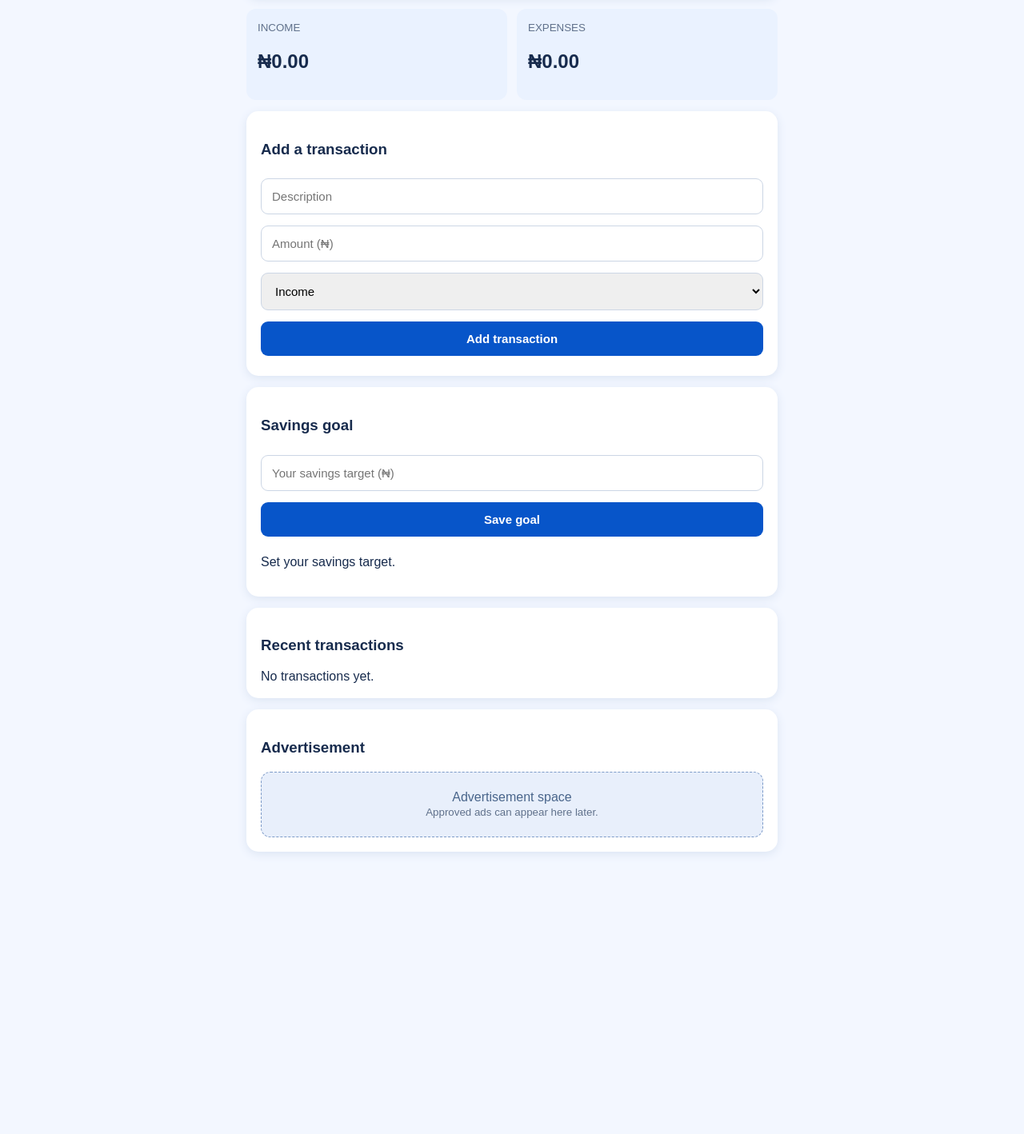
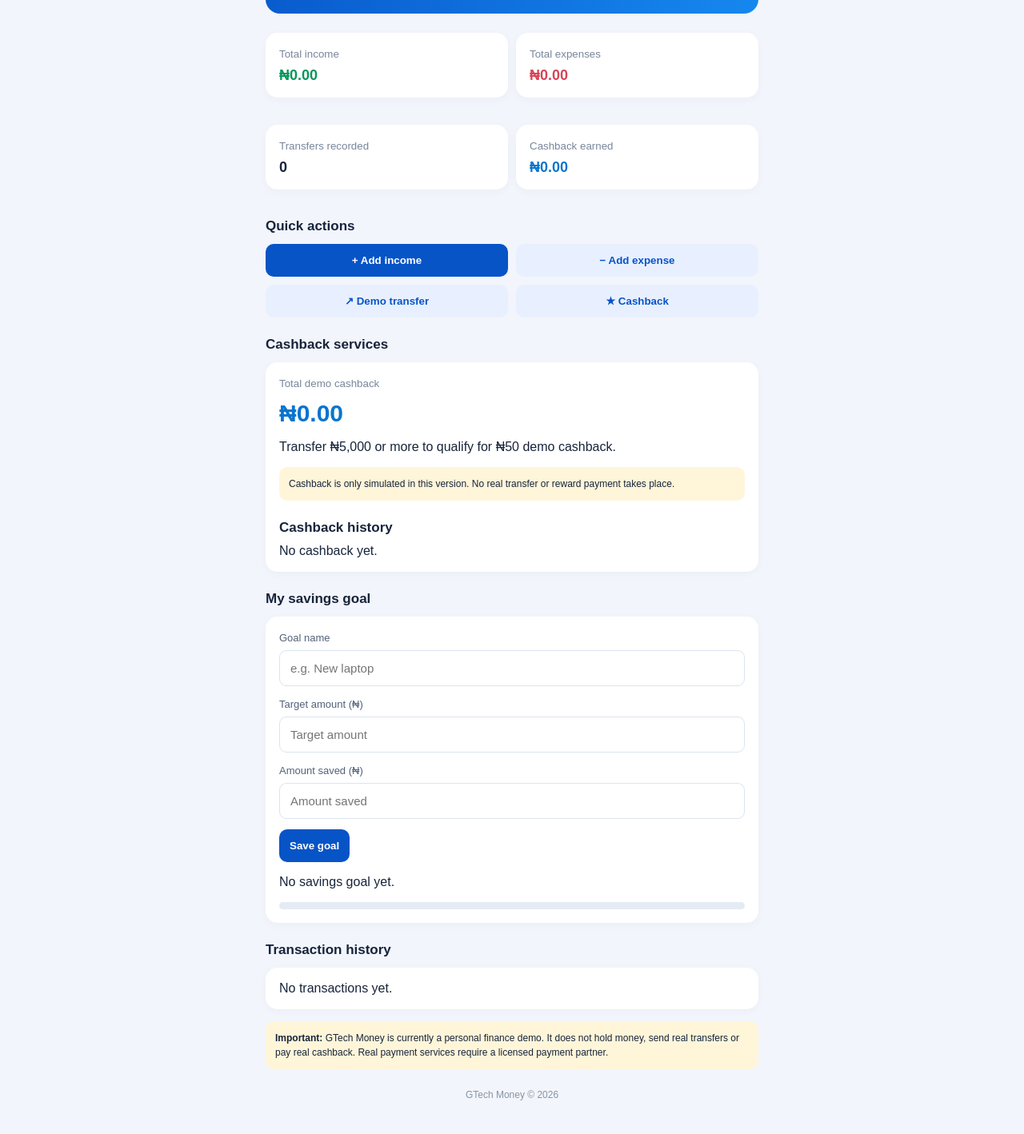
Before and after one commit to gboyxx36-alt/gboyxx36-alt.github.io, a plain HTML site: page index.html in a window 1280 px wide. Shown: the part 258-1676 px from the top of the page at 80% size. Before the commit the page ends 1355 px from the top, so only its background shows below. Drawn offline with Linux system fonts and the light colour scheme.

Commit message:
Update index.html

```diff
--- a/index.html
+++ b/index.html
@@ -3,184 +3,238 @@
 <html lang="en">
 <head>
 <meta charset="UTF-8">
-<meta name="viewport" content="width=device-width, initial-scale=1.0">
-<title>GTech Budget</title>
+<meta name="viewport" content="width=device-width,initial-scale=1">
+<title>GTech Money</title>
 <style>
 *{box-sizing:border-box}
-body{
-  margin:0;
-  font-family:Arial,sans-serif;
-  background:#f3f7ff;
-  color:#172b4d;
-}
-header{
-  background:#0755c9;
-  color:white;
-  padding:24px 18px;
-  border-radius:0 0 22px 22px;
-}
-header h1{margin:0}
-main{padding:18px;max-width:700px;margin:auto}
-.card{
-  background:white;
-  padding:18px;
-  border-radius:15px;
-  margin:14px 0;
-  box-shadow:0 3px 12px #dce5f3;
-}
-.balance{font-size:30px;font-weight:bold}
-.stats{display:grid;grid-template-columns:1fr 1fr;gap:12px}
-.stat{background:#eaf2ff;padding:14px;border-radius:12px}
-input,select,button{
-  width:100%;padding:13px;margin:7px 0;
-  border-radius:9px;border:1px solid #ccd6e5;
-  font-size:15px;
-}
-button{
-  background:#0755c9;color:white;
-  border:0;font-weight:bold;
-}
-.ad{
-  background:#e8effb;border:1px dashed #7d9bc8;
-  text-align:center;padding:22px;border-radius:12px;
-  color:#49658b;
-}
-small{color:#60718b}
+body{margin:0;background:#f2f5fb;color:#17243b;font-family:Arial,sans-serif}
+header{background:#0754c7;color:white;padding:24px 18px;border-radius:0 0 23px 23px}
+header strong{font-size:25px}
+header p{font-size:13px}
+main{max-width:650px;margin:auto;padding:17px}
+.card{background:white;padding:17px;border-radius:15px;margin:12px 0;box-shadow:0 3px 12px #00000008}
+.balance{background:linear-gradient(130deg,#0754c7,#1688ef);color:white;padding:23px;border-radius:18px}
+.big{font-size:30px;font-weight:bold;margin:12px 0}
+.stats,.actions{display:grid;grid-template-columns:1fr 1fr;gap:10px;margin-top:12px}
+small{color:#78869b}
+strong.value{display:block;font-size:18px;margin-top:8px}
+h3{font-size:17px;margin:24px 0 10px}
+button{border:0;background:#0754c7;color:white;padding:13px;border-radius:10px;font-weight:bold;cursor:pointer}
+.light{background:#e8f0ff;color:#0754c7}
+input{width:100%;padding:13px;border:1px solid #dce3ef;border-radius:9px;margin:7px 0 13px;font-size:15px}
+label{font-size:13px;color:#52617a}
+.hidden{display:none}
+.row{display:flex;justify-content:space-between;gap:10px;padding:12px 0;border-bottom:1px solid #edf0f5}
+.green{color:#07965b}
+.red{color:#d74455}
+.blue{color:#0875ce}
+.notice{background:#fff5d9;padding:12px;border-radius:10px;font-size:12px;line-height:1.5;margin-top:15px}
+.bar{height:9px;background:#e5ebf4;border-radius:10px;margin-top:12px;overflow:hidden}
+.fill{height:100%;background:#0875df;width:0}
+footer{text-align:center;color:#8994a5;font-size:12px;padding:25px}
 </style>
 </head>
 <body>
-
 <header>
-<h1>GTech Budget</h1>
-<p>Manage your money. Build your future.</p>
+<strong>GTech Money</strong>
+<p>Your money. Your progress.</p>
 </header>
 
 <main>
-
-<div class="card">
-<small>TOTAL BALANCE</small>
-<div class="balance" id="balance">₦0.00</div>
+<div class="balance">
+<small style="color:white">Available demo balance</small>
+<div class="big" id="balance">₦0.00</div>
+<small style="color:white">Personal finance tracker</small>
 </div>
 
 <div class="stats">
-<div class="stat">
-<small>INCOME</small>
-<h2 id="income">₦0</h2>
-</div>
-<div class="stat">
-<small>EXPENSES</small>
-<h2 id="expenses">₦0</h2>
-</div>
+<div class="card"><small>Total income</small><strong class="value green" id="income">₦0</strong></div>
+<div class="card"><small>Total expenses</small><strong class="value red" id="expenses">₦0</strong></div>
+<div class="card"><small>Transfers recorded</small><strong class="value" id="transferCount">0</strong></div>
+<div class="card"><small>Cashback earned</small><strong class="value blue" id="cashback">₦0</strong></div>
 </div>
 
-<div class="card">
-<h3>Add a transaction</h3>
-<input id="description" placeholder="Description">
-<input id="amount" type="number" min="0.01" step="0.01" placeholder="Amount (₦)">
-<select id="type">
-<option value="income">Income</option>
-<option value="expense">Expense</option>
-</select>
-<button onclick="addTransaction()">Add transaction</button>
+<h3>Quick actions</h3>
+<div class="actions">
+<button onclick="openForm('income')">+ Add income</button>
+<button class="light" onclick="openForm('expense')">− Add expense</button>
+<button class="light" onclick="openForm('transfer')">↗ Demo transfer</button>
+<button class="light" onclick="showRewards()">★ Cashback</button>
 </div>
 
-<div class="card">
-<h3>Savings goal</h3>
-<input id="goal" type="number" min="0" placeholder="Your savings target (₦)">
-<button onclick="saveGoal()">Save goal</button>
-<p id="goalText">Set your savings target.</p>
+<div class="card hidden" id="formPanel">
+<h3 id="formTitle">Add transaction</h3>
+<form id="transactionForm">
+<label>Description or recipient</label>
+<input id="description" required placeholder="Enter description">
+<label>Amount (₦)</label>
+<input id="amount" type="number" min="1" step="0.01" required placeholder="Enter amount">
+<button type="submit">Save</button>
+<button type="button" class="light" onclick="closeForm()">Cancel</button>
+</form>
 </div>
 
+<h3>Cashback services</h3>
 <div class="card">
-<h3>Recent transactions</h3>
-<div id="transactions">No transactions yet.</div>
+<small>Total demo cashback</small>
+<div class="big blue" id="rewardTotal">₦0.00</div>
+<p>Transfer ₦5,000 or more to qualify for ₦50 demo cashback.</p>
+<div class="notice">Cashback is only simulated in this version. No real transfer or reward payment takes place.</div>
+<h3>Cashback history</h3>
+<div id="rewardHistory">No cashback yet.</div>
 </div>
 
+<h3>My savings goal</h3>
 <div class="card">
-<h3>Advertisement</h3>
-<div class="ad">
-Advertisement space<br>
-<small>Approved ads can appear here later.</small>
-</div>
+<label>Goal name</label>
+<input id="goalName" placeholder="e.g. New laptop">
+<label>Target amount (₦)</label>
+<input id="goalTarget" type="number" min="1" placeholder="Target amount">
+<label>Amount saved (₦)</label>
+<input id="goalSaved" type="number" min="0" placeholder="Amount saved">
+<button onclick="saveGoal()">Save goal</button>
+<p id="goalDisplay">No savings goal yet.</p>
+<div class="bar"><div class="fill" id="goalFill"></div></div>
 </div>
 
+<h3>Transaction history</h3>
+<div class="card" id="history">No transactions yet.</div>
+
+<div class="notice">
+<strong>Important:</strong> GTech Money is currently a personal finance demo. It does not hold money, send real transfers or pay real cashback. Real payment services require a licensed payment partner.
+</div>
+<footer>GTech Money © 2026</footer>
 </main>
 
 <script>
-let transactions = JSON.parse(
- localStorage.getItem("gtechTransactions") || "[]"
-);
-let goal = Number(localStorage.getItem("gtechGoal") || 0);
+let records=JSON.parse(localStorage.getItem("gtRecords")||"[]");
+let rewards=JSON.parse(localStorage.getItem("gtRewards")||"[]");
+let goal=JSON.parse(localStorage.getItem("gtGoal")||"null");
+let currentType="income";
 
 function money(n){
- return "₦" + n.toLocaleString("en-NG",{
- minimumFractionDigits:2,
- maximumFractionDigits:2
+ return "₦"+Number(n).toLocaleString("en-NG",{minimumFractionDigits:2,maximumFractionDigits:2});
+}
+function saveData(){
+ localStorage.setItem("gtRecords",JSON.stringify(records));
+ localStorage.setItem("gtRewards",JSON.stringify(rewards));
+}
+function openForm(type){
+ currentType=type;
+ document.getElementById("formTitle").textContent=
+ type==="income"?"Add income":type==="expense"?"Add expense":"Record demo transfer";
+ document.getElementById("formPanel").classList.remove("hidden");
+}
+function closeForm(){
+ document.getElementById("formPanel").classList.add("hidden");
+}
+document.getElementById("transactionForm").addEventListener("submit",function(e){
+ e.preventDefault();
+ let description=document.getElementById("description").value.trim();
+ let amount=Number(document.getElementById("amount").value);
+ if(!description||!Number.isFinite(amount)||amount<=0)return;
+
+ records.unshift({
+  description:description,
+  amount:amount,
+  type:currentType,
+  date:new Date().toLocaleString()
  });
+
+ if(currentType==="transfer" && amount>=5000){
+  rewards.unshift({
+   amount:50,
+   description:"₦50 demo reward for transfer of "+money(amount),
+   date:new Date().toLocaleString()
+  });
+  alert("Qualifying demo transfer recorded! ₦50 demo cashback added.");
+ }else if(currentType==="transfer"){
+  alert("Demo transfer recorded. Transfers below ₦5,000 do not qualify for cashback.");
+ }
+
+ saveData();
+ this.reset();
+ closeForm();
+ render();
+});
+
+function showRewards(){
+ document.getElementById("rewardTotal").scrollIntoView({behavior:"smooth"});
 }
-
+function saveGoal(){
+ let name=document.getElementById("goalName").value.trim();
+ let target=Number(document.getElementById("goalTarget").value);
+ let saved=Number(document.getElementById("goalSaved").value);
+ if(!name||!Number.isFinite(target)||target<=0||!Number.isFinite(saved)||saved<0){
+  alert("Enter a goal name and valid amounts.");
+  return;
+ }
+ goal={name,target,saved};
+ localStorage.setItem("gtGoal",JSON.stringify(goal));
+ renderGoal();
+}
+function renderGoal(){
+ if(!goal)return;
+ document.getElementById("goalName").value=goal.name;
+ document.getElementById("goalTarget").value=goal.target;
+ document.getElementById("goalSaved").value=goal.saved;
+ document.getElementById("goalDisplay").textContent=
+ goal.name+": "+money(goal.saved)+" saved of "+money(goal.target);
+ document.getElementById("goalFill").style.width=
+ Math.min(100,goal.saved/goal.target*100)+"%";
+}
 function render(){
- let income = transactions
- .filter(t=>t.type==="income")
- .reduce((s,t)=>s+t.amount,0);
-
- let expenses = transactions
- .filter(t=>t.type==="expense")
- .reduce((s,t)=>s+t.amount,0);
-
+ let income=0,expenses=0,transfers=0;
+ records.forEach(r=>{
+  if(r.type==="income")income+=r.amount;
+  if(r.type==="expense")expenses+=r.amount;
+  if(r.type==="transfer")transfers++;
+ });
+ let total=rewards.reduce((sum,r)=>sum+r.amount,0);
  document.getElementById("balance").textContent=money(income-expenses);
  document.getElementById("income").textContent=money(income);
  document.getElementById("expenses").textContent=money(expenses);
+ document.getElementById("transferCount").textContent=transfers;
+ document.getElementById("cashback").textContent=money(total);
+ document.getElementById("rewardTotal").textContent=money(total);
 
- document.getElementById("transactions").innerHTML=
- transactions.length ? transactions.map(t=>
- `<p>${escapeHTML(t.description)} — ${money(t.amount)}
- <small>(${t.type})</small></p>`
- ).join("") : "No transactions yet.";
+ let history=document.getElementById("history");
+ history.innerHTML="";
+ if(records.length===0)history.textContent="No transactions yet.";
+ records.forEach(r=>{
+  let item=document.createElement("div");
+  item.className="row";
+  let left=document.createElement("div");
+  let name=document.createElement("strong");
+  name.textContent=r.description;
+  let date=document.createElement("small");
+  date.textContent=r.date;
+  date.style.display="block";
+  left.append(name,date);
+  let right=document.createElement("strong");
+  right.textContent=(r.type==="income"?"+":r.type==="expense"?"-":"Transfer ")+money(r.amount);
+  right.className=r.type==="income"?"green":r.type==="expense"?"red":"blue";
+  item.append(left,right);
+  history.append(item);
+ });
 
- document.getElementById("goalText").textContent=
- goal ? "Savings target: "+money(goal) : "Set your savings target.";
+ let rewardHistory=document.getElementById("rewardHistory");
+ rewardHistory.innerHTML="";
+ if(rewards.length===0)rewardHistory.textContent="No cashback yet.";
+ rewards.forEach(r=>{
+  let item=document.createElement("div");
+  item.className="row";
+  let left=document.createElement("div");
+  left.textContent=r.description;
+  let right=document.createElement("strong");
+  right.className="green";
+  right.textContent="+"+money(r.amount);
+  item.append(left,right);
+  rewardHistory.append(item);
+ });
 }
-
-function escapeHTML(s){
- return String(s).replace(/[&<>"']/g,c=>({
- "&":"&amp;","<":"&lt;",">":"&gt;",
- '"':"&quot;","'":"&#39;"
- }[c]));
-}
-
-function addTransaction(){
- let description=document.getElementById("description").value.trim();
- let amount=Number(document.getElementById("amount").value);
- let type=document.getElementById("type").value;
-
- if(!description || !Number.isFinite(amount) || amount<=0){
-  alert("Enter a description and a valid amount.");
-  return;
- }
-
- transactions.unshift({description,amount,type});
- localStorage.setItem("gtechTransactions",JSON.stringify(transactions));
-
- document.getElementById("description").value="";
- document.getElementById("amount").value="";
- render();
-}
-
-function saveGoal(){
- let value=Number(document.getElementById("goal").value);
- if(!Number.isFinite(value) || value<=0){
-  alert("Enter a valid savings target.");
-  return;
- }
- goal=value;
- localStorage.setItem("gtechGoal",goal);
- render();
-}
-
-document.getElementById("goal").value=goal || "";
 render();
+renderGoal();
 </script>
-
 </body>
-  </html>
+</html>
```
